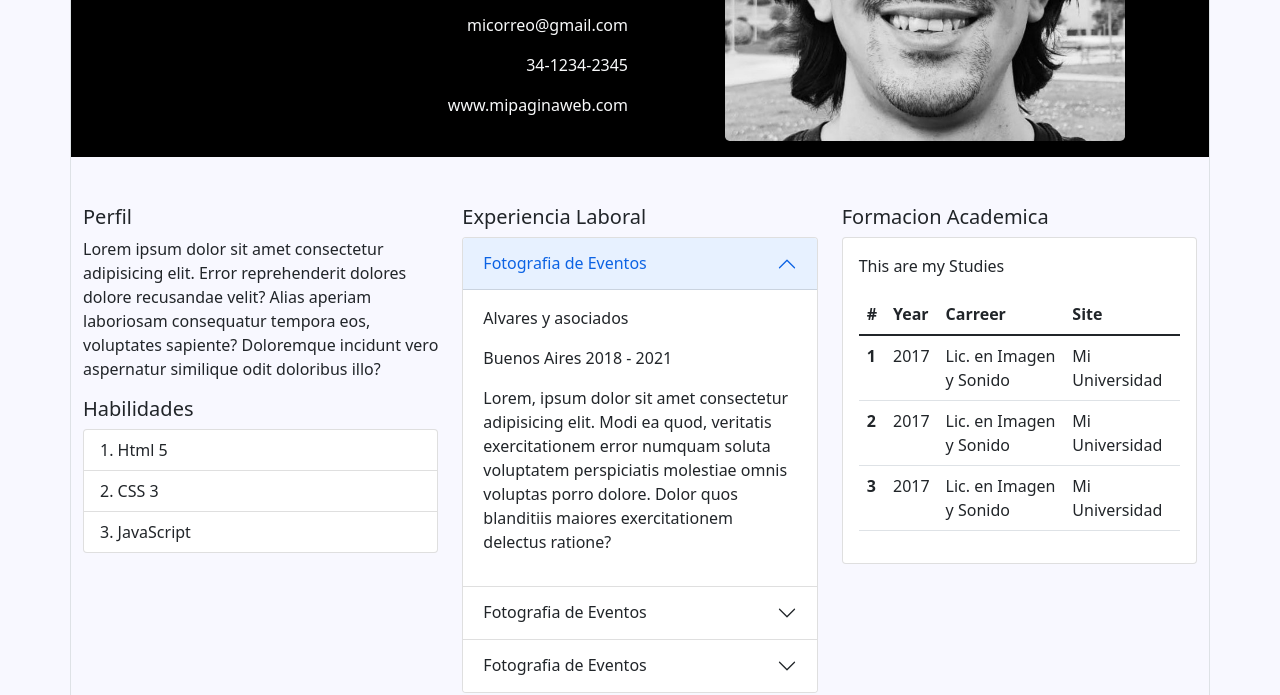
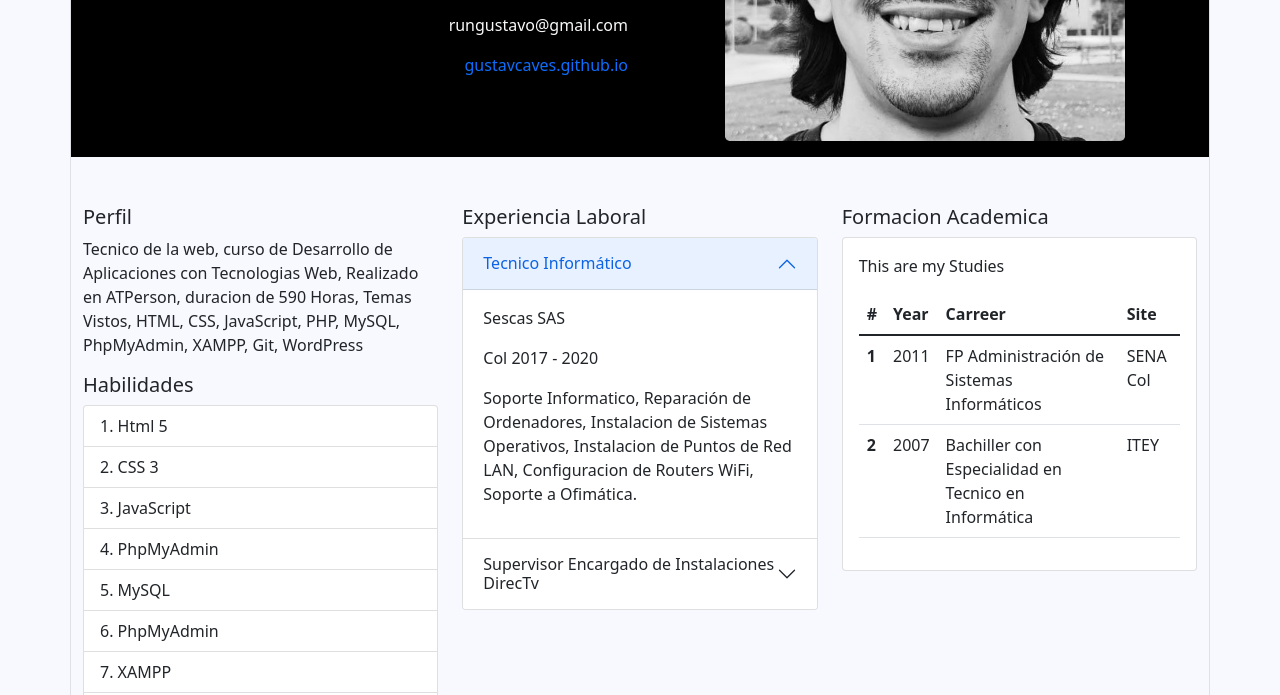
Before and after one commit to gustavcaves/curriculum, a plain HTML site: page index.html in a window 1280 px wide. Shown: the part 276-971 px from the top of the page. Drawn offline with nearby package versions, Linux system fonts and the light colour scheme; a web font is replaced by a local one.

Commit message:
Update files folders and adding real content to the cv

```diff
--- a/index.html
+++ b/index.html
@@ -3,64 +3,31 @@
 
 <head>
     <!-- link de ejemplo
-
         https://www.canva.com/p/templates/EAEy55E6Dy8-curriculum-fotografo-minimalista-blanco-y-negro/
     -->
     <meta charset="UTF-8">
     <meta http-equiv="X-UA-Compatible" content="IE=edge">
     <meta name="viewport" content="width=device-width, initial-scale=1.0">
-    <title>Document</title>
+    <title>CV Gustav Caves</title>
     <link href="https://cdn.jsdelivr.net/npm/bootstrap@5.1.3/dist/css/bootstrap.min.css" rel="stylesheet"
         integrity="sha384-1BmE4kWBq78iYhFldvKuhfTAU6auU8tT94WrHftjDbrCEXSU1oBoqyl2QvZ6jIW3" crossorigin="anonymous">
-    <style>
-        body {
-            background-color: ghostwhite;
-        }
-
-        a {
-            text-decoration: none;
-        }
-
-        @font-face {
-            font-family: Fuente1;
-            src: url(./Mulish/Mulish-Italic-VariableFont_wght.ttf);
-        }
-        #nombre {
-            font-family: Fuente1;
-            font-size: 100px;
-        }
-
-        @media (max-width: 600px) {
-            #nombre {
-                font-size: 50px;
-            }
-            #myImg {
-                width: 200px;
-            }
-            #datospersonales {
-
-            }
-
-}
-    </style>
+    <link rel="stylesheet" href="./static/css/style.css">
 </head>
 
 <body>
     <div class="container">
 
-
-
         <div class="row border mb-1">
             <div class="col-md-12 boder bg-black text-light">
-
 
                 <div class="col-md-12 boder bg-black text-light d-block d-xxl-none d-xl-none d-lg-none d-md-none">
 
                     <nav class="navbar navbar-expand-sm navbar-dark bg-black">
                         <div class="container">
                             <button class="navbar-toggler" type="button" data-bs-toggle="collapse"
-                                data-bs-target="#navbarToggleExternalContent" aria-controls="navbarToggleExternalContent"
-                                aria-expanded="false" aria-label="Toggle navigation">
+                                data-bs-target="#navbarToggleExternalContent"
+                                aria-controls="navbarToggleExternalContent" aria-expanded="false"
+                                aria-label="Toggle navigation">
                                 <span class="navbar-toggler-icon"></span>
                             </button>
                         </div>
@@ -96,13 +63,13 @@
                         </div>
                         <div class="col-md-12 ps-5 text-md-end text-center">
                             <p class="fw-lighter">DESARROLLADOR WEB</p>
-                            <p class="fw-lighter">micorreo@gmail.com</p>
-                            <p class="fw-lighter">34-1234-2345</p>
-                            <p class="fw-lighter">www.mipaginaweb.com</p>
+                            <p class="fw-lighter">rungustavo@gmail.com</p>
+                            <p class="fw-lighter"><a href="https://gustavcaves.github.io/">gustavcaves.github.io</a></p>
                         </div>
                     </div>
                     <div class="col-md-6">
-                        <img class="mx-auto d-block mt-3 mb-3 rounded-3" id="myImg" src="./1629363264892.jpeg" width="400" alt="">
+                        <img class="mx-auto d-block mt-3 mb-3 rounded-3" id="myImg" src="./1629363264892.jpeg"
+                            width="400" alt="">
                     </div>
                 </div>
             </div>
@@ -112,10 +79,9 @@
                     <div class="col-md-4 nobordergc">
                         <div class="col-12 nobordergc">
                             <h5 class="card-title" id="perfil">Perfil</h5>
-                            <p class="fw-lighter">Lorem ipsum dolor sit amet consectetur adipisicing elit. Error
-                                reprehenderit dolores dolore recusandae velit? Alias aperiam laboriosam consequatur
-                                tempora eos, voluptates sapiente? Doloremque incidunt vero aspernatur similique odit
-                                doloribus illo?</p>
+                            <p class="fw-lighter">
+                                Tecnico de la web, curso de Desarrollo de Aplicaciones con Tecnologias Web, Realizado en ATPerson, duracion de 590 Horas, Temas Vistos, HTML, CSS, JavaScript, PHP, MySQL, PhpMyAdmin, XAMPP, Git, WordPress
+                            </p>
                         </div>
                         <div class="col-12 nobordergc">
                             <h5 class="card-title" id="habilidades">Habilidades</h5>
@@ -123,6 +89,12 @@
                                 <li class="list-group-item fw-lighter">Html 5</li>
                                 <li class="list-group-item fw-lighter">CSS 3</li>
                                 <li class="list-group-item fw-lighter">JavaScript</li>
+                                <li class="list-group-item fw-lighter">PhpMyAdmin</li>
+                                <li class="list-group-item fw-lighter">MySQL</li>
+                                <li class="list-group-item fw-lighter">PhpMyAdmin</li>
+                                <li class="list-group-item fw-lighter">XAMPP</li>
+                                <li class="list-group-item fw-lighter">Git</li>
+                                <li class="list-group-item fw-lighter">WordPress</li>
                             </ol>
                         </div>
                     </div>
@@ -133,46 +105,18 @@
                         <div class="accordion" id="accordionExample">
                             <div class="accordion-item">
                                 <h2 class="accordion-header" id="headingOne">
-                                <button class="accordion-button" type="button" data-bs-toggle="collapse" data-bs-target="#collapseOne" aria-expanded="true" aria-controls="collapseOne">
-                                    Fotografia de Eventos
+                                    <button class="accordion-button" type="button" data-bs-toggle="collapse"
+                                        data-bs-target="#collapseOne" aria-expanded="true" aria-controls="collapseOne">
+                                        Tecnico Informático
                                     </button>
                                 </h2>
-                              <div id="collapseOne" class="accordion-collapse collapse show" aria-labelledby="headingOne" data-bs-parent="#accordionExample">
+                                <div id="collapseOne" class="accordion-collapse collapse show"
+                                    aria-labelledby="headingOne" data-bs-parent="#accordionExample">
                                     <div class="accordion-body">
                                         <!-- <p class="fw-bold">Fotografia de Eventos</p> -->
-                                    <p class="fw-normal">Alvares y asociados</p>
-                                    <p class="fw-normal">Buenos Aires 2018 - 2021</p>
-                                    <p class="fw-lighter">Lorem, ipsum dolor sit amet consectetur adipisicing elit. Modi ea
-                                        quod, veritatis exercitationem error numquam soluta voluptatem perspiciatis molestiae
-                                        omnis voluptas porro dolore. Dolor quos blanditiis maiores exercitationem delectus
-                                        ratione?</p>
-                                </div>
-                                <div>
-
-                                </div>
-
-
-
-
-
-                              </div>
-                            </div>
-                            <div class="accordion-item">
-                              <h2 class="accordion-header" id="headingTwo">
-                                <button class="accordion-button collapsed" type="button" data-bs-toggle="collapse" data-bs-target="#collapseTwo" aria-expanded="false" aria-controls="collapseTwo">
-                                    Fotografia de Eventos
-                                </button>
-                              </h2>
-                              <div id="collapseTwo" class="accordion-collapse collapse" aria-labelledby="headingTwo" data-bs-parent="#accordionExample">
-                                <div class="accordion-body">
-
-                                  <!-- <p class="fw-bold">Fotografia de Eventos</p> -->
-                                    <p class="fw-normal">Alvares y asociados</p>
-                                    <p class="fw-normal">Buenos Aires 2018 - 2021</p>
-                                    <p class="fw-lighter">Lorem, ipsum dolor sit amet consectetur adipisicing elit. Modi ea
-                                        quod, veritatis exercitationem error numquam soluta voluptatem perspiciatis molestiae
-                                        omnis voluptas porro dolore. Dolor quos blanditiis maiores exercitationem delectus
-                                        ratione?</p>
+                                        <p class="fw-normal">Sescas SAS</p>
+                                        <p class="fw-normal">Col 2017 - 2020</p>
+                                        <p class="fw-lighter">Soporte Informatico, Reparación de Ordenadores, Instalacion de Sistemas Operativos, Instalacion de Puntos de Red LAN, Configuracion de Routers WiFi, Soporte a Ofimática.</p>
                                     </div>
                                     <div>
 
@@ -180,30 +124,30 @@
                                 </div>
                             </div>
                             <div class="accordion-item">
-                              <h2 class="accordion-header" id="headingThree">
-                                <button class="accordion-button collapsed" type="button" data-bs-toggle="collapse" data-bs-target="#collapseThree" aria-expanded="false" aria-controls="collapseThree">
-                                    Fotografia de Eventos
+                                <h2 class="accordion-header" id="headingTwo">
+                                    <button class="accordion-button collapsed" type="button" data-bs-toggle="collapse"
+                                        data-bs-target="#collapseTwo" aria-expanded="false" aria-controls="collapseTwo">
+                                        Supervisor Encargado de Instalaciones DirecTv
                                     </button>
                                 </h2>
-                              <div id="collapseThree" class="accordion-collapse collapse" aria-labelledby="headingThree" data-bs-parent="#accordionExample">
+                                <div id="collapseTwo" class="accordion-collapse collapse" aria-labelledby="headingTwo"
+                                    data-bs-parent="#accordionExample">
                                     <div class="accordion-body">
 
                                         <!-- <p class="fw-bold">Fotografia de Eventos</p> -->
-                                    <p class="fw-normal">Alvares y asociados</p>
-                                    <p class="fw-normal">Buenos Aires 2018 - 2021</p>
-                                    <p class="fw-lighter">Lorem, ipsum dolor sit amet consectetur adipisicing elit. Modi ea
-                                        quod, veritatis exercitationem error numquam soluta voluptatem perspiciatis molestiae
-                                        omnis voluptas porro dolore. Dolor quos blanditiis maiores exercitationem delectus
-                                        ratione?</p>
+                                        <p class="fw-normal">Agente Autorizado de DirecTV</p>
+                                        <p class="fw-normal">Buenos Aires 2013 - 2017</p>
+                                        <p class="fw-lighter">
+                                            Encargado del personal de instalacion, ejecucion de ordenes y verificacion de estetica y encuestas de satisfaccion con los clientes, manejo de indicadores y seguimiento.
+                                        </p>
                                     </div>
                                     <div>
 
                                     </div>
                                 </div>
                             </div>
+
                         </div>
-
-
 
                     </div>
                     <div class="col-md-4 nobordergc">
@@ -228,21 +172,15 @@
                                     <tbody>
                                         <tr>
                                             <th scope="row">1</th>
-                                    <td class="fw-lighter">2017</td>
-                                    <td class="fw-lighter">Lic. en Imagen y Sonido</td>
-                                    <td class="fw-lighter">Mi Universidad</td>
+                                            <td class="fw-lighter">2011</td>
+                                            <td class="fw-lighter">FP Administración de Sistemas Informáticos</td>
+                                            <td class="fw-lighter">SENA Col</td>
                                         </tr>
                                         <tr>
                                             <th scope="row">2</th>
-                                    <td class="fw-lighter">2017</td>
-                                    <td class="fw-lighter">Lic. en Imagen y Sonido</td>
-                                    <td class="fw-lighter">Mi Universidad</td>
-                                  </tr>
-                                  <tr>
-                                    <th scope="row">3</th>
-                                    <td class="fw-lighter">2017</td>
-                                    <td class="fw-lighter">Lic. en Imagen y Sonido</td>
-                                    <td class="fw-lighter">Mi Universidad</td>
+                                            <td class="fw-lighter">2007</td>
+                                            <td class="fw-lighter">Bachiller con Especialidad en Tecnico en Informática</td>
+                                            <td class="fw-lighter">ITEY</td>
                                         </tr>
                                     </tbody>
                                 </table>
@@ -254,13 +192,13 @@
             </div>
             <div class="col-12 boder text-center mt-2 mb-2" id="redessociales">
                 <a href="#">
-                    <img class="me-2" src="./twitter.svg" width="30" alt="">
+                    <img class="me-2" src="./static/img/twitter.svg" width="30" alt="">
                 </a>
                 <a href="#">
-                    <img class="me-2 " src="./linkedin.svg" width="30" alt="">
+                    <img class="me-2 " src="./static/img/linkedin.svg" width="30" alt="">
                 </a>
                 <a href="#">
-                    <img class="me-2" src="./github.svg" width="30" alt="">
+                    <img class="me-2" src="./static/img/github.svg" width="30" alt="">
                 </a>
             </div>
         </div>
--- /dev/null
+++ b/static/css/style.css
@@ -0,0 +1,29 @@
+body {
+    background-color: ghostwhite;
+}
+
+a {
+    text-decoration: none;
+}
+
+@font-face {
+    font-family: Fuente1;
+    src: url(./Mulish/Mulish-Italic-VariableFont_wght.ttf);
+}
+#nombre {
+    font-family: Fuente1;
+    font-size: 100px;
+}
+
+@media (max-width: 600px) {
+    #nombre {
+        font-size: 50px;
+    }
+    #myImg {
+        width: 200px;
+    }
+    #datospersonales {
+
+    }
+
+}
```
Also changed, not shown: static/img/github.svg (renamed from github.svg), static/img/linkedin.svg (renamed from linkedin.svg), static/img/twitter.svg (renamed from twitter.svg). Lines whose indentation alone changed are shown as unchanged.
